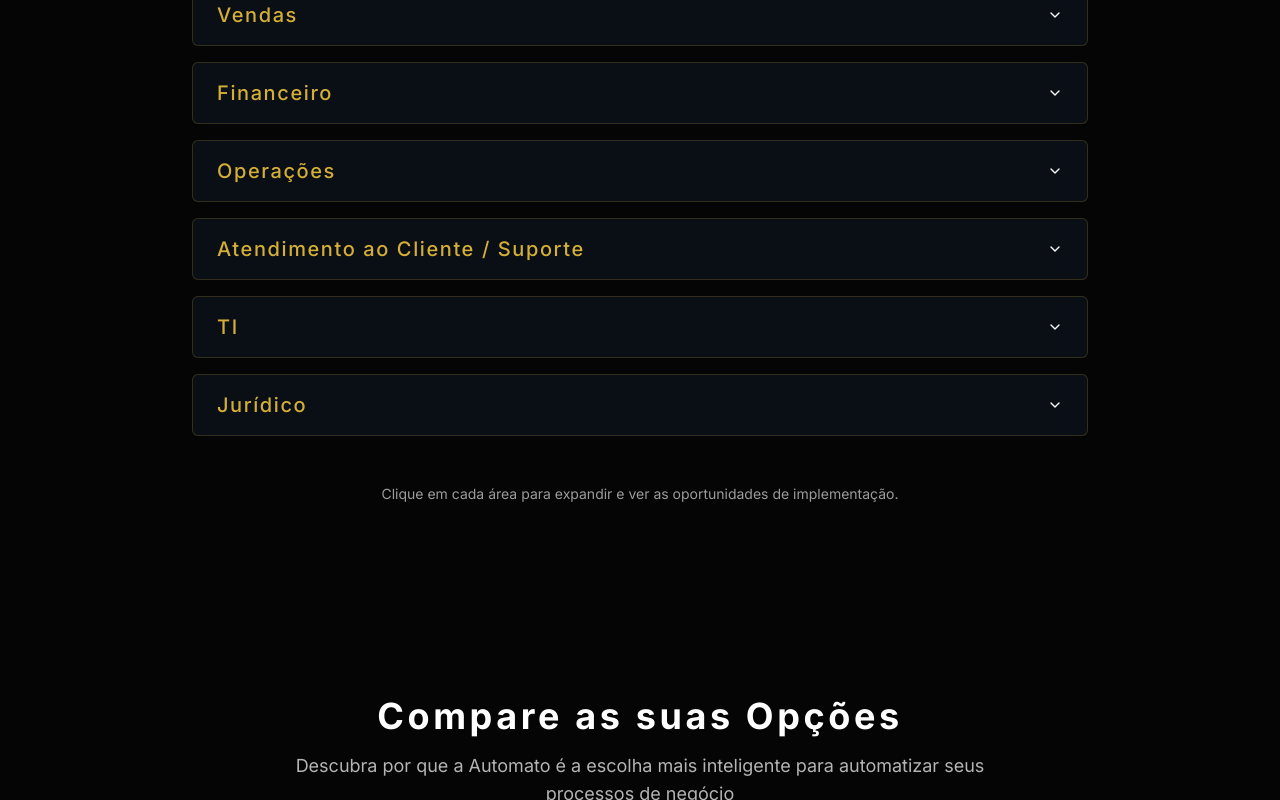
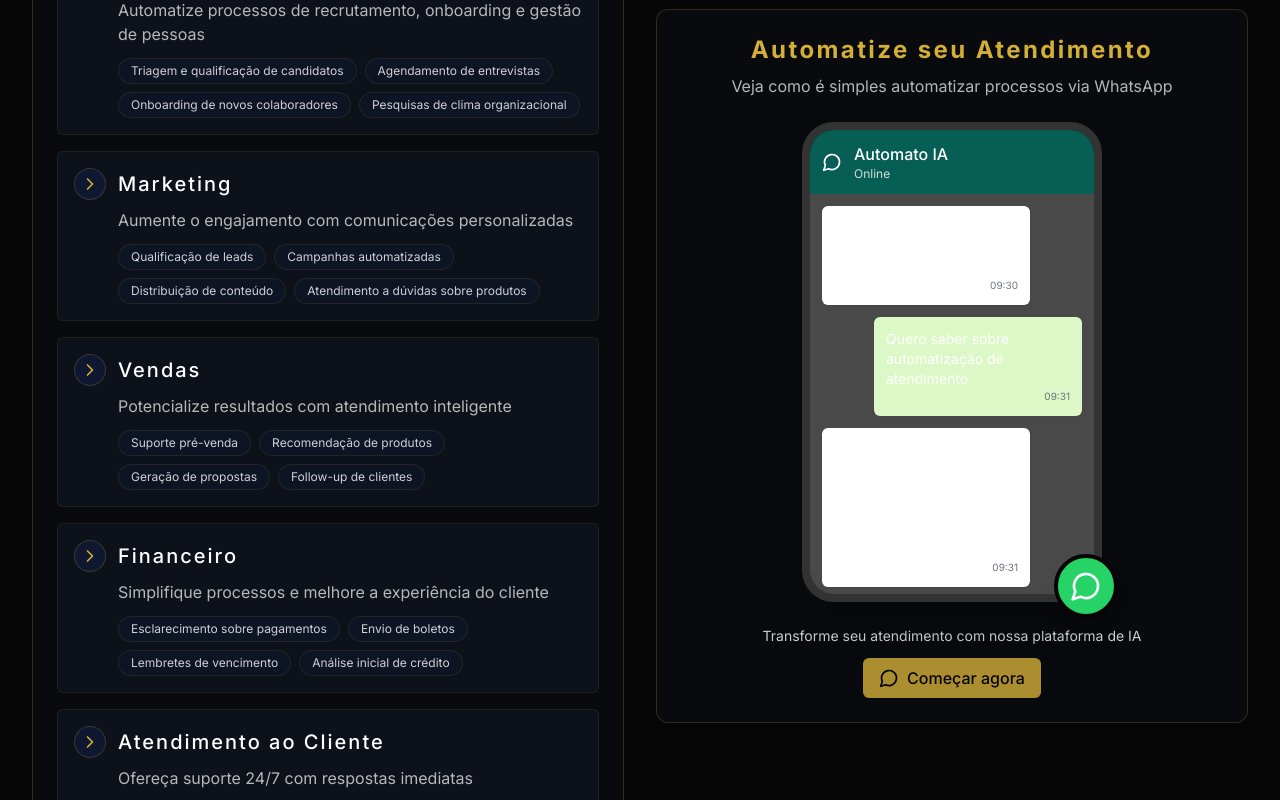
Before and after one commit to tecdsantana/automato-web-persuasion, a React (Vite) app: page / in a window 1280 px wide. Shown: the part 4000-4800 px from the top of the page. Built offline with nearby package versions, Linux system fonts and the light colour scheme.

Commit message:
feat: Improve implementation opportunities section
Refactor the implementation opportunities section to simplify the table and add a WhatsApp interaction GIF.

```diff
--- a/src/components/Navbar.tsx
+++ b/src/components/Navbar.tsx
@@ -41,7 +41,7 @@ const Navbar = () => {
           <a href="#como-funciona" className="text-white/80 hover:text-automato-gold transition-colors text-sm tracking-wider">COMO FUNCIONA</a>
           <a href="#beneficios" className="text-white/80 hover:text-automato-gold transition-colors text-sm tracking-wider">BENEFÍCIOS</a>
           <a href="#depoimentos" className="text-white/80 hover:text-automato-gold transition-colors text-sm tracking-wider">DEPOIMENTOS</a>
-          <a href="#depoimentos" className="text-white/80 hover:text-automato-gold transition-colors text-sm tracking-wider">SOLUÇÕES</a>
+          <a href="#solucoes" className="text-white/80 hover:text-automato-gold transition-colors text-sm tracking-wider">SOLUÇÕES</a>
         </nav>
 
         <div>
--- a/src/components/Testimonials.tsx
+++ b/src/components/Testimonials.tsx
@@ -1,6 +1,6 @@
 
 import React, { useState } from 'react';
-import { Star, Plus, ChevronDown, ChevronRight } from 'lucide-react';
+import { Star, MessageCircle, ChevronRight } from 'lucide-react';
 import {
   Accordion,
   AccordionContent,
@@ -13,148 +13,28 @@ const Testimonials = () => {
   const implementationOpportunities = [
     {
       area: "Recursos Humanos (RH)",
-      opportunities: [
-        {
-          name: "Triagem e qualificação inicial de candidatos. Respostas a FAQs de RH",
-          solution: "Chatbot no WhatsApp para coletar informações e responder perguntas frequentes sobre vagas e processos.",
-          benefits: "Redução do tempo de triagem, liberação da equipe de RH para tarefas mais complexas, democratização das informações."
-        },
-        {
-          name: "Agendamento e acompanhamento de entrevistas. Onboarding de novos colaboradores.",
-          solution: "Fluxo de agendamento automatizado via WhatsApp. Envio de informações de onboarding e lembretes.",
-          benefits: "Otimização do processo de agendamento, melhor experiência para o candidato/novo colaborador, redução de faltas."
-        },
-        {
-          name: "Coleta de feedback via formulários (integrados via API). Análise de sentimento em pesquisas de clima ou feedback.",
-          solution: "Identificação rápida de áreas de preocupação (via min). Análise de sentimento de texto utilizando um modelo de IA.",
-          benefits: "Melhor e mais rápida compreensão do engajamento dos colaboradores, base para planos de ação."
-        },
-        {
-          name: "Qualificação de leads e nutrição. Atendimento a dúvidas sobre produtos/serviços.",
-          solution: "Chatbot no WhatsApp para qualificar leads (perguntas chave) e responder dúvidas. Envio de materiais de marketing personalizados.",
-          benefits: "Aumento na qualidade dos leads passados para vendas, agilidade no atendimento, personalização da comunicação."
-        }
-      ]
+      description: "Automatize processos de recrutamento, onboarding e gestão de pessoas",
+      opportunities: ["Triagem e qualificação de candidatos", "Agendamento de entrevistas", "Onboarding de novos colaboradores", "Pesquisas de clima organizacional"]
     },
     {
       area: "Marketing",
-      opportunities: [
-        {
-          name: "Automação de campanhas de marketing e notificações personalizadas.",
-          solution: "Disparo automático de mensagens no WhatsApp com base em comportamento do usuário ou eventos (ex. carrinho abandonado, aniversário).",
-          benefits: "Aumento no engajamento, recuperação de vendas perdidas, fortalecimento do relacionamento com o cliente."
-        },
-        {
-          name: "Agendamento e distribuição de posts em redes sociais.",
-          solution: "Fluxo automatizado para agendar posts em diversas plataformas a partir de um único ponto.",
-          benefits: "Otimização do tempo da equipe de marketing, garantia de consistência na publicação."
-        }
-      ]
+      description: "Aumente o engajamento com comunicações personalizadas",
+      opportunities: ["Qualificação de leads", "Campanhas automatizadas", "Distribuição de conteúdo", "Atendimento a dúvidas sobre produtos"]
     },
     {
       area: "Vendas",
-      opportunities: [
-        {
-          name: "Suporte ao cliente pré-venda. Recomendação de produtos/serviços.",
-          solution: "Chatbot no WhatsApp para ajudar clientes a encontrar o produto certo, responder dúvidas técnicas ou de preço.",
-          benefits: "Melhoria na experiência de compra, aumento na taxa de conversão, redução da carga de trabalho dos vendedores."
-        },
-        {
-          name: "Geração de relatórios de vendas e follow-up de clientes.",
-          solution: "Automação da geração de relatórios de performance em Supabase e envio de notificações de follow-up para vendedores via WhatsApp.",
-          benefits: "Acompanhamento mais eficaz das oportunidades, tomada de decisão baseada em dados, aumento da produtividade da equipe."
-        },
-        {
-          name: "Automação de propostas e contratos.",
-          solution: "Fluxo automatizado para gerar propostas personalizadas com base nos dados do cliente e enviar para aprovação.",
-          benefits: "Agilização do processo de vendas, redução de erros manuais, foco dos vendedores na negociação."
-        }
-      ]
+      description: "Potencialize resultados com atendimento inteligente",
+      opportunities: ["Suporte pré-venda", "Recomendação de produtos", "Geração de propostas", "Follow-up de clientes"]
     },
     {
       area: "Financeiro",
-      opportunities: [
-        {
-          name: "Respostas a dúvidas sobre pagamentos, faturas e boletos.",
-          solution: "Chatbot no WhatsApp para fornecer status de pagamento, segunda via de boleto, informações sobre parcelamento.",
-          benefits: "Redução da carga de trabalho do financeiro com atendimento, agilidade para o cliente resolver pendências financeiras."
-        },
-        {
-          name: "Processamento e conciliação bancária. Envio de lembretes de pagamento.",
-          solution: "Automação da importação de extratos, conciliação com lançamentos no Supabase, envio de lembretes de vencimento via WhatsApp.",
-          benefits: "Aumento na eficiência da conciliação, redução de erros, diminuição da inadimplência."
-        },
-        {
-          name: "Análise de risco de crédito inicial.",
-          solution: "Integração com fontes de dados de crédito (via API) e análise automatizada para gerar um score de risco inicial.",
-          benefits: "Agilidade na análise de crédito, redução de riscos, tomada de decisão mais rápida."
-        }
-      ]
+      description: "Simplifique processos e melhore a experiência do cliente",
+      opportunities: ["Esclarecimento sobre pagamentos", "Envio de boletos", "Lembretes de vencimento", "Análise inicial de crédito"]
     },
     {
-      area: "Operações",
-      opportunities: [
-        {
-          name: "Gerenciamento de estoque. Programação básica de produção.",
-          solution: "Notificações automáticas no WhatsApp sobre níveis críticos de estoque. Automação do planejamento de tarefas simples de produção.",
-          benefits: "Otimização do controle de estoque, prevenção de rupturas, melhoria na organização da produção."
-        },
-        {
-          name: "Rastreamento e notificações de entrega.",
-          solution: "Envio automático de atualizações de status de pedidos e rastreamento via WhatsApp.",
-          benefits: "Melhoria na satisfação do cliente, redução de chamados de suporte sobre status de entrega."
-        }
-      ]
-    },
-    {
-      area: "Atendimento ao Cliente / Suporte",
-      opportunities: [
-        {
-          name: "Suporte técnico básico e FAQ operacional.",
-          solution: "Chatbot no WhatsApp para responder a perguntas frequentes de clientes ou colaboradores sobre processos operacionais.",
-          benefits: "Redução da carga de trabalho do suporte, agilidade na resolução de problemas simples."
-        },
-        {
-          name: "Chatbot de suporte avançado com encaminhamento inteligente.",
-          solution: "Chatbot no WhatsApp que entende a intenção do cliente e o encaminha para o departamento ou agente correto.",
-          benefits: "Resolução rápida de problemas, direcionamento correto dos atendimentos, otimização do tempo dos agentes."
-        },
-        {
-          name: "Análise de sentimento em interações de suporte.",
-          solution: "Análise do sentimento das conversas no WhatsApp para identificar clientes insatisfeitos ou problemas recorrentes.",
-          benefits: "Identificação proativa de clientes em risco, insights para melhoria de processos e produtos, monitoramento da qualidade do atendimento."
-        },
-        {
-          name: "Monitoramento e notificações de incidentes.",
-          solution: "Alertas automáticos no WhatsApp quando ocorrem problemas em sistemas, servidores ou aplicações.",
-          benefits: "Redução do tempo de resposta a incidentes, comunicação eficaz com a equipe de TI."
-        }
-      ]
-    },
-    {
-      area: "TI",
-      opportunities: [
-        {
-          name: "Automação de tarefas de rotina (backups, verificações).",
-          solution: "Fluxos automatizados para executar tarefas programadas e notificar sobre o status no WhatsApp.",
-          benefits: "Redução da carga de trabalho manual, garantia de execução das tarefas críticas."
-        }
-      ]
-    },
-    {
-      area: "Jurídico",
-      opportunities: [
-        {
-          name: "Gerenciamento e acompanhamento de contratos.",
-          solution: "Notificações automáticas no WhatsApp sobre prazos de contratos, vencimentos e renovações.",
-          benefits: "Prevenção da perda de prazos importantes, organização do fluxo de trabalho jurídico."
-        },
-        {
-          name: "Análise preliminar de documentos.",
-          solution: "Utilização de modelos de IA para identificar cláusulas chave ou termos específicos em documentos (requer integração com serviços de OCR).",
-          benefits: "Agilização da revisão documental, foco na análise humana dos aspectos críticos."
-        }
-      ]
+      area: "Atendimento ao Cliente",
+      description: "Ofereça suporte 24/7 com respostas imediatas",
+      opportunities: ["Respostas a perguntas frequentes", "Encaminhamento inteligente", "Suporte técnico básico", "Feedback e satisfação"]
     }
   ];
 
@@ -234,65 +114,123 @@ const Testimonials = () => {
           <img src="https://via.placeholder.com/180x60?text=Logo+Cliente" alt="Logo Cliente" className="h-12 opacity-50 hover:opacity-80 transition-opacity" />
         </div>
 
-        {/* Tabela de Oportunidades de IA - Nova versão com accordion */}
-        <div className="mt-24">
+        {/* Nova seção de Oportunidades de Implementação com layout simplificado e WhatsApp mock */}
+        <div id="solucoes" className="mt-24">
           <div className="text-center mb-16">
             <h2 className="text-3xl md:text-4xl font-bold mb-4 text-white">Oportunidades de Implementação</h2>
             <div className="h-1 w-24 bg-gradient-to-r from-automato-blue to-automato-gold mx-auto mb-6"></div>
             <p className="text-lg text-white/70 max-w-3xl mx-auto">
-              Veja como as soluções de IA podem ser implementadas em diferentes áreas da sua empresa.
+              Transforme seu negócio com soluções de IA personalizadas para cada área da sua empresa.
             </p>
           </div>
 
-          <div className="max-w-4xl mx-auto">
-            <Accordion type="single" collapsible className="w-full">
-              {implementationOpportunities.map((area, index) => (
-                <AccordionItem
-                  key={index}
-                  value={`item-${index}`}
-                  className="mb-4 bg-automato-dark-blue/50 rounded-lg border border-automato-gold/20 overflow-hidden"
-                >
-                  <AccordionTrigger className="px-6 py-4 hover:no-underline hover:bg-automato-dark-blue/70 transition-colors">
-                    <span className="text-xl font-medium text-automato-gold">{area.area}</span>
-                  </AccordionTrigger>
-                  <AccordionContent className="px-6 pb-4">
-                    <div className="overflow-x-auto">
-                      <table className="w-full min-w-[800px] border-collapse">
-                        <thead>
-                          <tr className="border-b border-automato-gold/20">
-                            <th className="py-3 text-left text-sm font-medium text-automato-gold/90 w-1/3">
-                              Oportunidade de IA / Automação Inteligente
-                            </th>
-                            <th className="py-3 text-left text-sm font-medium text-automato-gold/90 w-1/3">
-                              Solução Proposta com IA / Automação
-                            </th>
-                            <th className="py-3 text-left text-sm font-medium text-automato-gold/90 w-1/3">
-                              Benefícios e Resultados
-                            </th>
-                          </tr>
-                        </thead>
-                        <tbody>
-                          {area.opportunities.map((opp, oppIndex) => (
-                            <tr
-                              key={oppIndex}
-                              className="border-b border-automato-gold/10 last:border-0 hover:bg-automato-dark-blue/40 transition-colors"
-                            >
-                              <td className="py-4 align-top text-sm text-white/80">{opp.name}</td>
-                              <td className="py-4 align-top text-sm text-white/80">{opp.solution}</td>
-                              <td className="py-4 align-top text-sm text-white/80">{opp.benefits}</td>
-                            </tr>
-                          ))}
-                        </tbody>
-                      </table>
+          <div className="grid grid-cols-1 lg:grid-cols-2 gap-8 items-center">
+            {/* Lado Esquerdo - Tabela simplificada */}
+            <div className="bg-automato-dark-blue/30 p-6 rounded-xl border border-automato-gold/20">
+              <h3 className="text-2xl font-bold mb-6 text-automato-gold">Diversos setores sendo transformados com IA</h3>
+
+              <div className="space-y-4">
+                {implementationOpportunities.map((area, index) => (
+                  <div key={index} className="bg-automato-dark-blue/50 p-4 rounded-lg border border-automato-gold/10 hover:border-automato-gold/30 transition-colors">
+                    <div className="flex items-center mb-2">
+                      <div className="h-8 w-8 rounded-full bg-automato-blue/20 flex items-center justify-center mr-3 border border-automato-gold/20">
+                        <ChevronRight className="h-5 w-5 text-automato-gold" />
+                      </div>
+                      <h4 className="text-xl font-medium text-white">{area.area}</h4>
                     </div>
-                  </AccordionContent>
-                </AccordionItem>
-              ))}
-            </Accordion>
-          </div>
+                    <p className="text-white/70 mb-3 pl-11">{area.description}</p>
+                    <div className="flex flex-wrap gap-2 pl-11">
+                      {area.opportunities.map((opp, i) => (
+                        <span key={i} className="bg-automato-blue/10 text-white/80 text-xs px-3 py-1 rounded-full border border-automato-gold/10">
+                          {opp}
+                        </span>
+                      ))}
+                    </div>
+                  </div>
+                ))}
+              </div>
+            </div>
 
-          <div className="text-center mt-12 text-white/60 text-sm">
-            <p>Clique em cada área para expandir e ver as oportunidades de implementação.</p>
+            {/* Lado Direito - Imagem de interação com WhatsApp */}
+            <div className="bg-automato-dark-blue/30 p-6 rounded-xl border border-automato-gold/20 relative overflow-hidden">
+              <div className="flex flex-col items-center">
+                <div className="mb-6 text-center">
+                  <h3 className="text-2xl font-bold mb-2 text-automato-gold">Automatize seu Atendimento</h3>
+                  <p className="text-white/70">Veja como é simples automatizar processos via WhatsApp</p>
+                </div>
+
+                <div className="relative mx-auto">
+                  {/* Frame do celular */}
+                  <div className="w-full max-w-[300px] border-8 border-[#333] rounded-[32px] overflow-hidden shadow-2xl relative">
+                    {/* Barra superior */}
+                    <div className="bg-[#075E54] text-white p-3 flex items-center gap-3">
+                      <MessageCircle className="h-5 w-5 text-white" />
+                      <div>
+                        <p className="font-medium">Automato IA</p>
+                        <p className="text-xs opacity-80">Online</p>
+                      </div>
+                    </div>
+
+                    {/* Conteúdo da conversa */}
+                    <div className="bg-[#E5DDD5] bg-opacity-30 p-3 h-[400px] overflow-y-auto space-y-3">
+                      {/* Mensagem do bot */}
+                      <div className="bg-white rounded-lg p-3 max-w-[80%] ml-0 shadow-sm">
+                        <p className="text-sm">Olá! Sou o assistente virtual da Automato. Como posso ajudar hoje?</p>
+                        <p className="text-[10px] text-right text-gray-500">09:30</p>
+                      </div>
+
+                      {/* Mensagem do usuário */}
+                      <div className="bg-[#DCF8C6] rounded-lg p-3 max-w-[80%] ml-auto shadow-sm">
+                        <p className="text-sm">Quero saber sobre automatização de atendimento</p>
+                        <p className="text-[10px] text-right text-gray-500">09:31</p>
+                      </div>
+
+                      {/* Mensagem do bot */}
+                      <div className="bg-white rounded-lg p-3 max-w-[80%] ml-0 shadow-sm">
+                        <p className="text-sm">Com a Automato, você pode automatizar seu atendimento ao cliente, triagem de leads, agendamentos e muito mais!</p>
+                        <p className="text-[10px] text-right text-gray-500">09:31</p>
+                      </div>
+
+                      {/* Mensagem do bot com botões */}
+                      <div className="bg-white rounded-lg p-3 max-w-[80%] ml-0 shadow-sm">
+                        <p className="text-sm mb-2">O que você gostaria de conhecer?</p>
+                        <div className="space-y-2">
+                          <button className="bg-automato-blue text-white text-xs w-full py-1 px-2 rounded">Agendar demonstração</button>
+                          <button className="bg-automato-blue text-white text-xs w-full py-1 px-2 rounded">Solicitar orçamento</button>
+                          <button className="bg-automato-blue text-white text-xs w-full py-1 px-2 rounded">Falar com atendente</button>
+                        </div>
+                        <p className="text-[10px] text-right text-gray-500">09:32</p>
+                      </div>
+
+                      {/* Mensagem do usuário */}
+                      <div className="bg-[#DCF8C6] rounded-lg p-3 max-w-[80%] ml-auto shadow-sm">
+                        <p className="text-sm">Quero agendar uma demonstração</p>
+                        <p className="text-[10px] text-right text-gray-500">09:32</p>
+                      </div>
+
+                      {/* Mensagem do bot */}
+                      <div className="bg-white rounded-lg p-3 max-w-[80%] ml-0 shadow-sm animate-pulse">
+                        <p className="text-sm">Ótimo! Temos horários disponíveis esta semana. Qual dia seria melhor para você?</p>
+                        <p className="text-[10px] text-right text-gray-500">09:32</p>
+                      </div>
+                    </div>
+                  </div>
+
+                  {/* Ícone flutuante de WhatsApp */}
+                  <div className="absolute -right-4 -bottom-4 bg-[#25D366] p-3 rounded-full shadow-lg border-4 border-automato-black">
+                    <MessageCircle className="h-8 w-8 text-white" />
+                  </div>
+                </div>
+
+                <div className="mt-6 text-center">
+                  <p className="text-white/80 text-sm">Transforme seu atendimento com nossa plataforma de IA</p>
+                  <button className="mt-3 bg-automato-gold/80 hover:bg-automato-gold text-automato-black font-medium px-4 py-2 rounded-lg flex items-center gap-2 mx-auto">
+                    <MessageCircle className="h-5 w-5" />
+                    Começar agora
+                  </button>
+                </div>
+              </div>
+            </div>
           </div>
         </div>
       </div>
```
